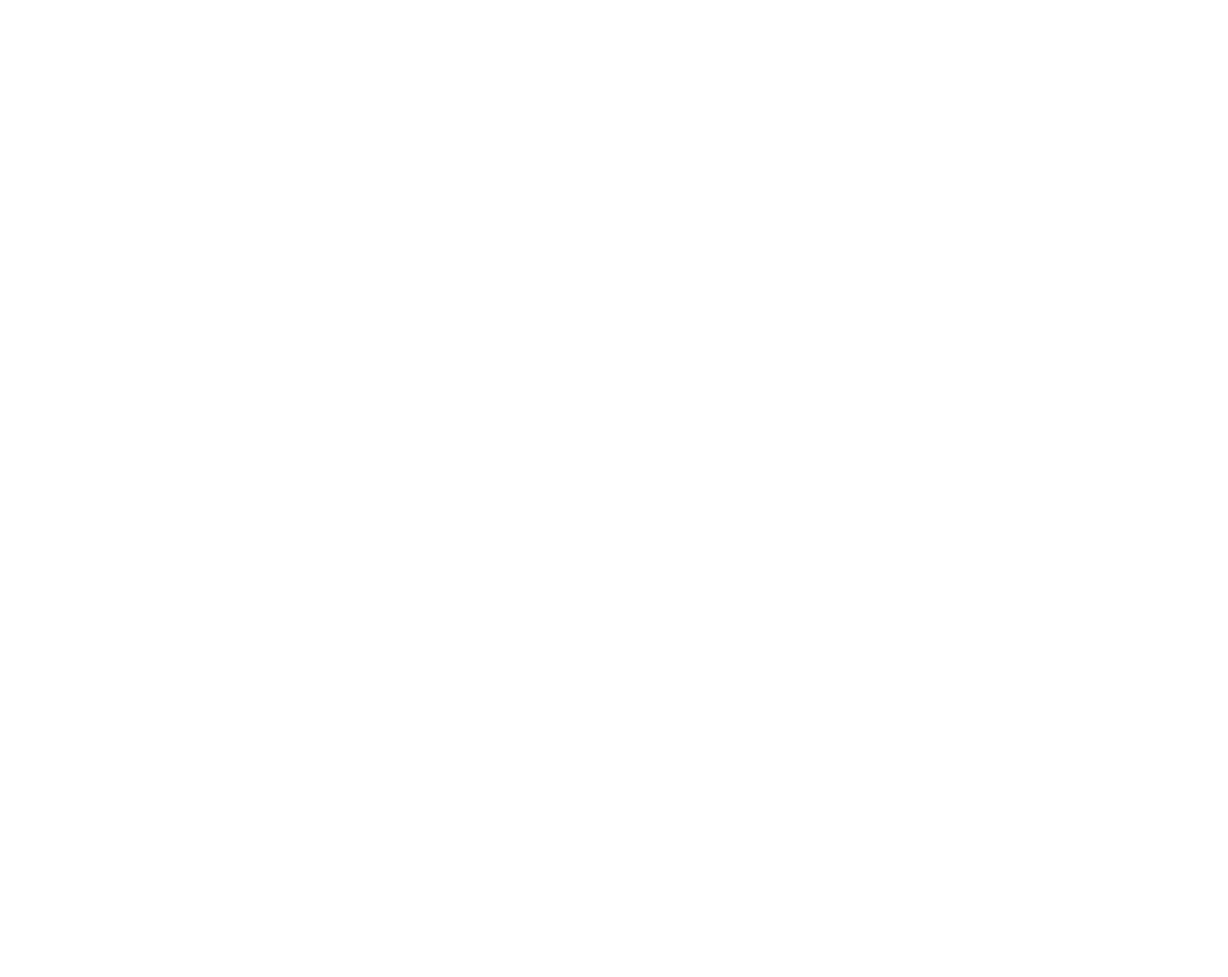
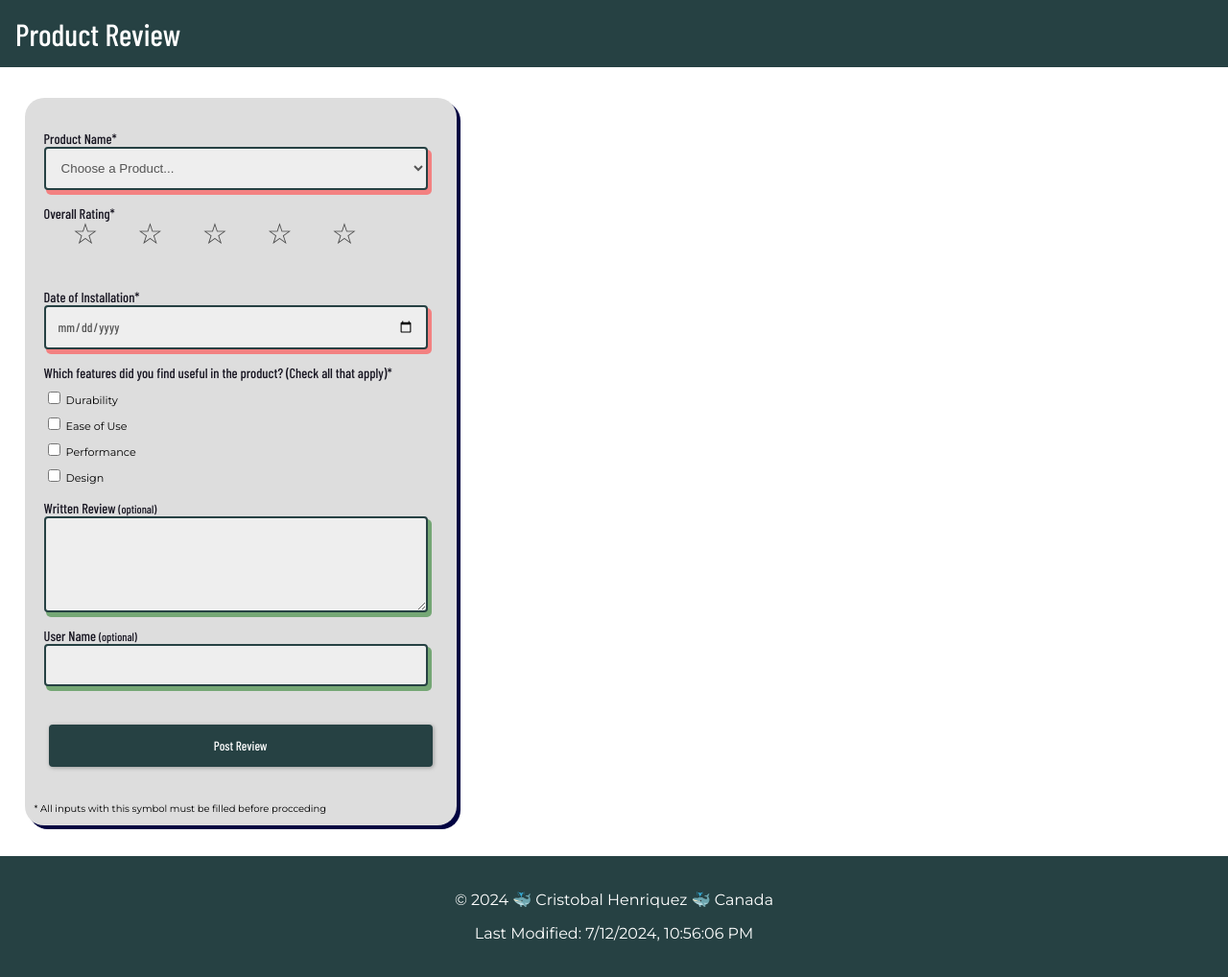
Before and after one commit to Tobal001/wdd131, a plain HTML site: page form.html in a window 1280 px wide. Shown: the whole page at 96% size. Before the commit the page ends 800 px from the top, so only its background shows below. Drawn offline with nearby package versions, Linux system fonts and the light colour scheme.

Commit message:
Form Assignment compleated

```diff
--- a/form.html
+++ b/form.html
@@ -3,9 +3,60 @@
 <head>
     <meta charset="UTF-8">
     <meta name="viewport" content="width=device-width, initial-scale=1.0">
-    <title>Document</title>
+    <title>Product Review Form Assignment</title>
+    <meta name="description" content="A Product Review Form">
+    <meta name="author" content="Cristobal Henriquez">
+    <link rel="stylesheet" href="styles/form.css">
+    <script src="scripts/form.js" defer></script>
+    <script src="scripts/getdates.js" defer></script>
+    <link rel="preconnect" href="https://fonts.googleapis.com">
+    <link rel="preconnect" href="https://fonts.gstatic.com" crossorigin>
+    <link href="https://fonts.googleapis.com/css2?family=Barlow+Condensed:wght@500&family=Montserrat:ital@0;1&display=swap" rel="stylesheet">
 </head>
 <body>
+    <header>
+        <h1>Product Review</h1>
+    </header>
+    <main>
+        <form method="get" action="review.html" class="wf1">
+            <fieldset>
+                <div>Product Name*</div>
+                <select name="product" id="product" required>
+                    <option value="" disabled selected>Choose a Product... </option>
+                </select>
+                <div id="star-title">Overall Rating*</div>
+                <div id="star-rating">
+                    <input type="radio" name="stars" id="star-a" value="5" required/>
+                    <label for="star-a"></label>
+                    <input type="radio" name="stars" id="star-b" value="4" required/>
+                    <label for="star-b"></label>
+                    <input type="radio" name="stars" id="star-c" value="3" required/>
+                    <label for="star-c"></label>
+                    <input type="radio" name="stars" id="star-d" value="2" required/>
+                    <label for="star-d"></label>
+                    <input type="radio" name="stars" id="star-e" value="1" required>
+                    <label for="star-e"></label>
+                </div>
+                <div>Date of Installation*</div>
+                <input type="date" id="install-date" name="install-date" required>
+                <div>Which features did you find useful in the product? (Check all that apply)*</div>
+                <label for="check-dura"><input id="check-dura" type="checkbox" name="features" value="durability" required>Durability</label>
+                <label for="check-ease"><input id="check-ease" type="checkbox" name="features" value="ease-of-use" required>Ease of Use</label>
+                <label for="check-perf"><input id="check-perf" type="checkbox" name="features" value="performance" required>Performance</label>
+                <label for="check-design"><input id="check-design" type="checkbox" name="features" value="design" required>Design</label>
+                <div>Written Review <small>(optional)</small></div>
+                <textarea name="written-review" id="written-review"></textarea>
+                <div>User Name <small>(optional)</small></div>
+                <input type="text" id="user-name" name="user-name">
+            </fieldset>
+            <input type="submit" value="Post Review">
+            <small id="symbol">* All inputs with this symbol must be filled before procceding</small>
 
+        </form>
+    </main>
+    <footer>
+        <p id="year"></p>
+        <p id="lastModifiedDate"></p>
+    </footer>
 </body>
 </html>
--- a/scripts/form.js
+++ b/scripts/form.js
@@ -0,0 +1,131 @@
+// Product Array
+const products = [
+    {
+      id: "fc-1888",
+      name: "flux capacitor",
+      avgRating: 4.5
+    },
+    {
+      id: "fc-2050",
+      name: "power laces",
+      avgRating: 4.7
+    },
+    {
+      id: "fs-1987",
+      name: "time circuits",
+      avgRating: 3.5
+    },
+    {
+      id: "ac-2000",
+      name: "low voltage reactor",
+      avgRating: 3.9
+    },
+    {
+      id: "jj-1969",
+      name: "warp equalizer",
+      avgRating: 5.0
+    }
+  ];
+
+  // Function to populate product options
+  function populateProductOptions() {
+    const productSelect = document.getElementById('product');
+    products.forEach(product => {
+      const option = document.createElement('option');
+      option.value = product.id;
+      option.textContent = product.name;
+      productSelect.appendChild(option);
+    });
+  }
+
+  // Function to track form submissions using localStorage
+  function trackFormSubmissions() {
+    let reviewCounter = localStorage.getItem('reviewCounter');
+    if (!reviewCounter) {
+      reviewCounter = 0;
+    } else {
+      reviewCounter = parseInt(reviewCounter, 10);
+    }
+    reviewCounter += 1;
+    localStorage.setItem('reviewCounter', reviewCounter);
+    return reviewCounter;
+  }
+
+  // Function to display the thank you message
+  function displayThankYouMessage(productName, reviewCounter) {
+    const formContainer = document.querySelector('.wf1');
+    formContainer.innerHTML = `
+    <p> Thanks for for reviewing the ${productName}</p>
+    <p> This is your ${reviewCounter}th review.</p>
+    `;
+  }
+
+  // Function to validate checkboxes
+  function validateCheckboxes() {
+    const checkboxes = document.querySelectorAll('input[type="checkbox"]');
+    const isChecked = Array.from(checkboxes).some(checkbox => checkbox.checked);
+    if (!isChecked) {
+      checkboxes.forEach(checkbox => checkbox.setCustomValidity('Please select at least one feature.'));
+    } else {
+      checkboxes.forEach(checkbox => checkbox.setCustomValidity(''));
+    }
+    return isChecked;
+  }
+
+  // Function to validate radio buttons
+  function validateRadios() {
+    const radios = document.querySelectorAll('input[name="stars"]');
+    const isChecked = Array.from(radios).some(radio => radio.checked);
+    if (!isChecked) {
+      radios.forEach(radio => radio.setCustomValidity('Please rate the product.'));
+    } else {
+      radios.forEach(radio => radio.setCustomValidity(''));
+    }
+    return isChecked;
+  }
+
+  // Event listener for form submission
+  document.addEventListener('DOMContentLoaded', () => {
+    populateProductOptions();
+
+    const reviewForm = document.querySelector('.wf1');
+    const checkboxes = document.querySelectorAll('input[type="checkbox"]');
+    const radios = document.querySelectorAll('input[name="stars"]');
+
+    checkboxes.forEach(checkbox => {
+      checkbox.required = true;
+      checkbox.addEventListener('change', () => {
+        if (Array.from(checkboxes).some(checkbox => checkbox.checked)) {
+          checkboxes.forEach(cb => cb.removeAttribute('required'));
+        } else {
+          checkboxes.forEach(cb => cb.setAttribute('required', 'required'));
+        }
+      });
+    });
+
+    radios.forEach(radio => {
+      radio.required = true;
+      radio.addEventListener('change', () => {
+        if (Array.from(radios).some(radio => radio.checked)) {
+          radios.forEach(rb => rb.removeAttribute('required'));
+        } else {
+          radios.forEach(rb => rb.setAttribute('required', 'required'));
+        }
+      });
+    });
+
+    reviewForm.addEventListener('submit', (event) => {
+      event.preventDefault(); // Prevent the form from submitting the traditional way
+
+      const isCheckboxValid = validateCheckboxes();
+      const isRadioValid = validateRadios();
+
+      if (isCheckboxValid && isRadioValid) {
+        const selectedProduct = document.getElementById('product');
+        const selectedProductName = selectedProduct.options[selectedProduct.selectedIndex].text;
+
+        const reviewCounter = trackFormSubmissions();
+        displayThankYouMessage(selectedProductName, reviewCounter);
+      }
+    });
+  });
--- a/styles/form.css
+++ b/styles/form.css
@@ -0,0 +1,197 @@
+body {
+  font-size: 16px;
+  font-family: "Montserrat", sans-serif;
+  font-weight: 400;
+  font-style: normal;
+  margin: 0;
+}
+
+main {
+  padding: 0 2%;
+  min-height: 20rem;
+}
+
+header {
+  background-color: #264143;
+  margin-bottom: 2rem;
+}
+
+h1 {
+  color: #fff;
+  padding: 1rem;
+  margin: 0;
+}
+
+h1,
+.wf1 div,
+.wf1 input,
+.wf1 p [type="submit"] {
+  font-family: "Barlow Condensed", sans-serif;
+  font-weight: 500;
+  font-style: normal;
+}
+
+/*----------- FORM STYLING --------------*/
+.wf1 {
+  background-color: #ddd;
+  padding: 10px;
+  border-radius: 20px;
+  box-shadow: 4px 4px rgb(0, 2, 65);
+  width: 100%;
+  max-width: 450px;
+  box-sizing: border-box;
+  margin-bottom: 2rem;
+}
+
+.wf1 fieldset {
+  margin-bottom: 2rem;
+  padding: 0.5rem;
+  border: none;
+  box-sizing: border-box;
+}
+
+.wf1 legend {
+  color: blue;
+  padding: 0 0.5rem;
+}
+
+.wf1 label {
+  display: block;
+  padding-top: 0.5rem;
+  font-size: 0.7rem;
+}
+
+.wf1 div {
+  padding-top: 1rem;
+  color: rgb(22, 20, 32);
+  font-size: 0.9rem;
+}
+
+.wf1 input[type="text"],
+.wf1 input[type="date"],
+.wf1 select,
+.wf1 textarea,
+.wf1 input[type="submit"] {
+  outline: none;
+  background-color: #eee;
+  display: block;
+  border: 2px solid #264143;
+  border-radius: 4px;
+  padding: 0.75rem;
+  color: #555;
+  width: 100%;
+  max-width: 400px;
+  box-sizing: border-box;
+}
+
+.wf1 textarea {
+  height: 100px;
+}
+
+.wf1 input:required,
+.wf1 select:required {
+  box-shadow: 3px 4px 0px 1px rgb(243, 129, 129);
+}
+
+.wf1 input:valid,
+.wf1 textarea:valid,
+.wf1 select:valid {
+  box-shadow: 3px 4px 0px 1px rgb(117, 167, 117);
+}
+
+.wf1 input[type="radio"],
+.wf1 input[type="checkbox"] {
+  margin-right: 6px;
+  box-shadow: none;
+}
+
+.wf1 input[type="submit"] {
+  border: 2px solid #264143;
+  background-color: #264143;
+  color: #fff;
+  border-radius: 4px;
+  padding: 0.75rem;
+  width: 100%;
+  max-width: 400px;
+  margin: 0 auto 2rem auto;
+  font-weight: 500;
+  box-shadow: 1px 1px 4px #999;
+  box-sizing: border-box;
+  cursor: pointer;
+  display: block;
+  text-align: center;
+}
+
+/* Hover and active states for the submit button */
+.wf1 input[type="submit"]:hover {
+  background-color: #1e3b3f;
+  border-color: #1e3b3f;
+}
+
+.wf1 input[type="submit"]:active {
+  background-color: #162c2e;
+  border-color: #162c2e;
+}
+
+#symbol {
+  font-size: x-small;
+}
+
+
+/*---------------- Overall Review Styling---------- */
+#star-rating {
+  display: flex;
+  align-items: center;
+  width: 100%;
+  flex-direction: row-reverse;
+  justify-content: space-between;
+  margin: 0 30px;
+  position: relative;
+  max-width: 300px;
+}
+
+/* Hide the inputs */
+#star-rating input {
+  display: none;
+}
+
+/* Set properties of all labels */
+#star-rating > label {
+  width: 30px;
+  height: 30px;
+  font-family: Arial;
+  font-size: 30px;
+  transition: 0.2s ease;
+  color: rgb(71, 71, 71);
+}
+
+/* Give label a hover state */
+#star-rating label:hover {
+  color: #868686;
+  transition: 0.2s ease;
+}
+
+#star-rating label:active::before {
+  transform: scale(1.1);
+}
+
+/* Set shape of unselected label */
+#star-rating label::before {
+  content: '\2606';
+  position: absolute;
+  top: 0;
+  line-height: 26px;
+}
+
+/* Set full star shape for checked label and those that come after it */
+#star-rating input:checked ~ label:before {
+  content: '\2605';
+}
+
+footer {
+  text-align: center;
+  padding: 20px;
+  background: #264143;
+  color: #fff;
+
+}
```
Also changed, not shown: Form-start/index.html (+3 -1 lines), Form-start/js/getdates.js (added, +10 -0 lines), 1 other file.
